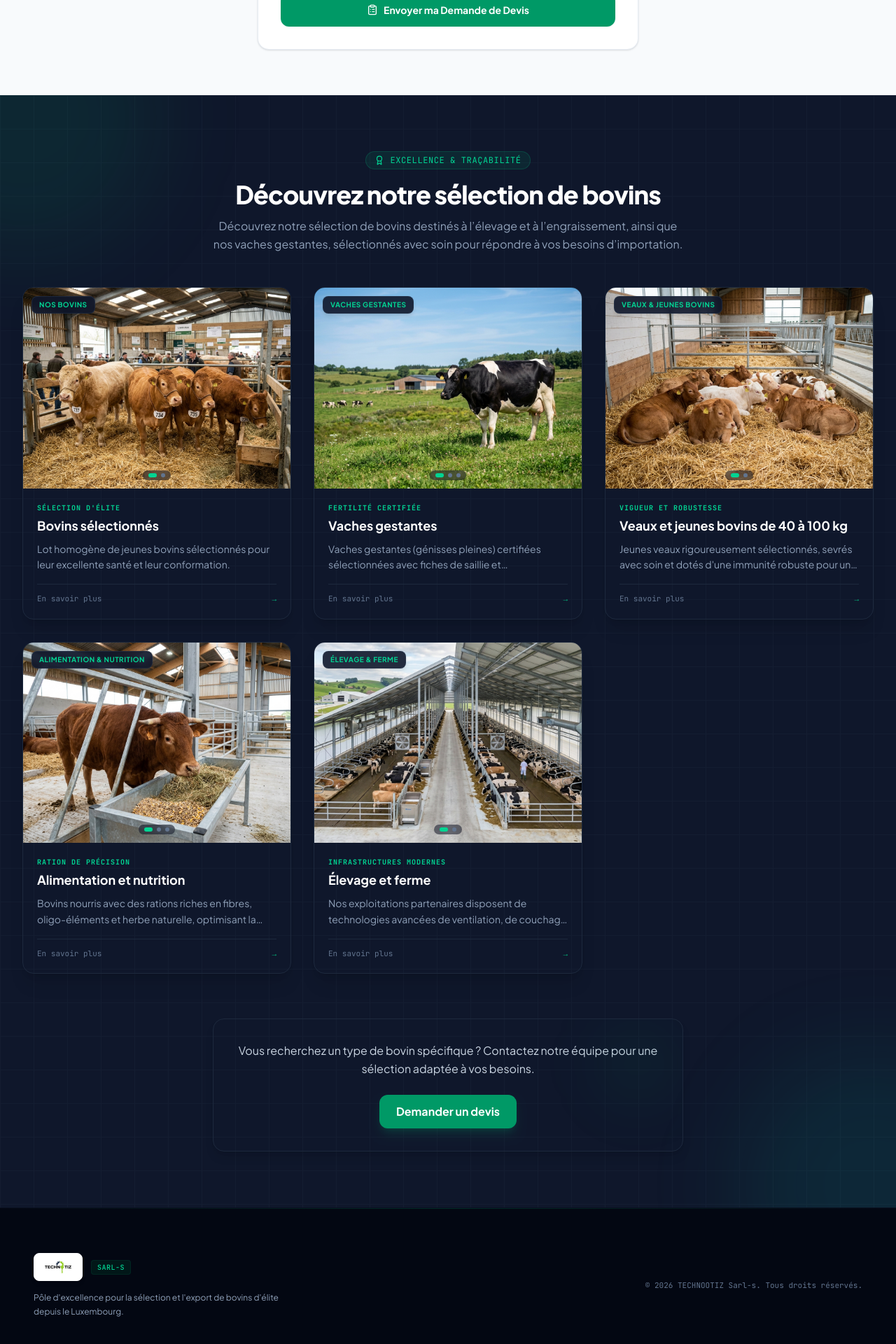
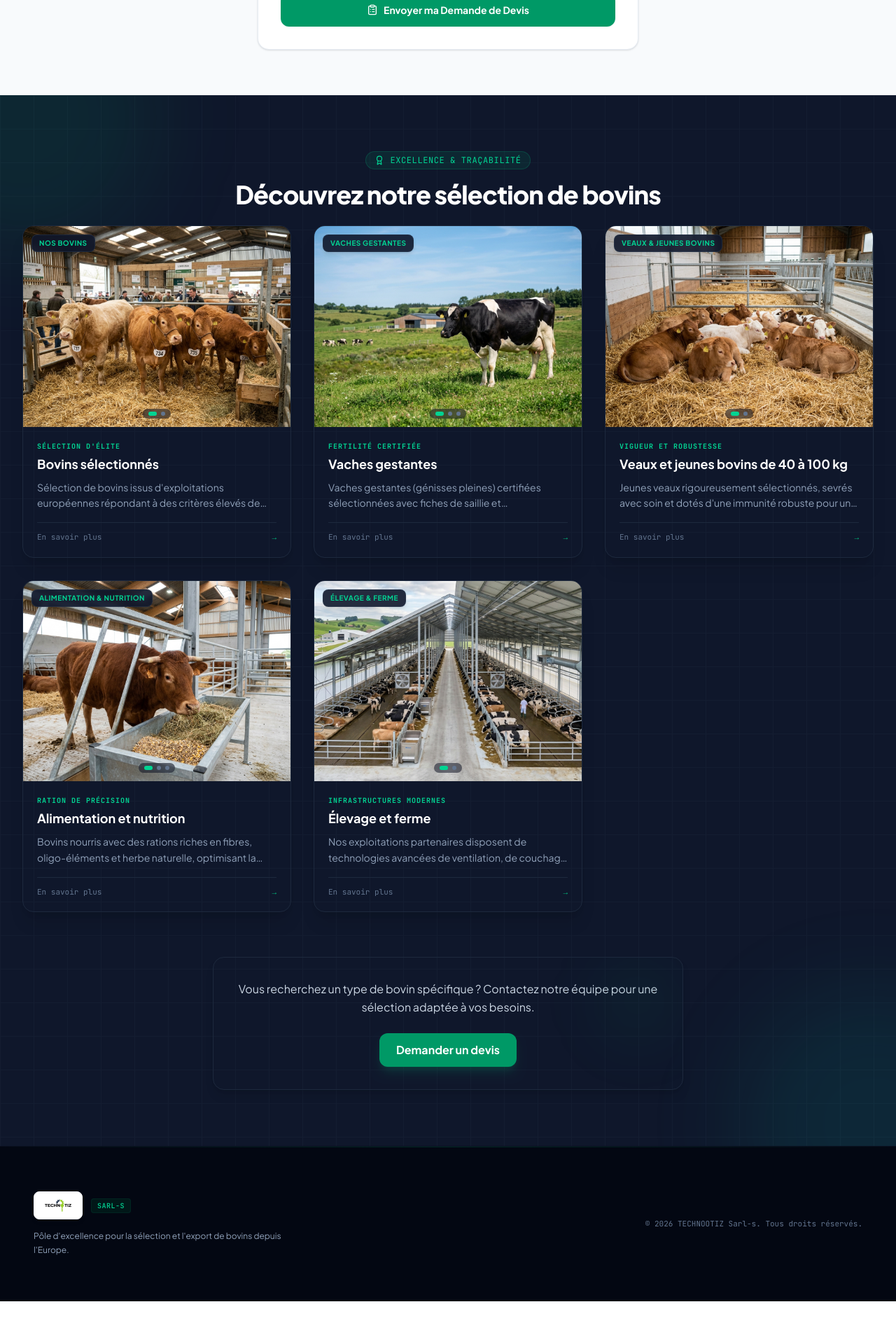
Before and after one commit to benammarhoussameddin/Bovin, a React (Vite) app: page / in a window 1280 px wide. Shown: the part 2492-4412 px from the top of the page at 70% size. After the commit the page ends 4351 px from the top, so only its background shows below. Built offline with nearby package versions, Linux system fonts and the light colour scheme.

Commit message:
refactor(content): update branding and descriptions
Update marketing copy to generalize European origin, refine bovine descriptions for better clarity, and adjust UI layout spacing.

```diff
--- a/src/components/Footer.tsx
+++ b/src/components/Footer.tsx
@@ -38,7 +38,7 @@ export default function Footer({ lang }: FooterProps) {
             <p className={`text-xs text-slate-400 leading-relaxed max-w-sm ${isRtl ? 'text-center md:text-right' : 'text-center md:text-left'}`}>
               {isRtl
                 ? 'تصدير النخبة البقرية من قلب أوروبا مع المرافقة الكاملة والشهادات الصحية.'
-                : 'Pôle d\'excellence pour la sélection et l\'export de bovins d\'élite depuis le Luxembourg.'
+                : 'Pôle d\'excellence pour la sélection et l\'export de bovins depuis l\'Europe.'
               }
             </p>
           </div>
--- a/src/components/GallerySection.tsx
+++ b/src/components/GallerySection.tsx
@@ -212,7 +212,7 @@ export default function GallerySection({ lang }: GallerySectionProps) {
       fr: {
         title: 'Bovins sélectionnés',
         subtitle: 'Sélection d\'élite',
-        desc: 'Lot homogène de jeunes bovins sélectionnés pour leur excellente santé et leur conformation.',
+        desc: 'Sélection de bovins issus d\'exploitations européennes répondant à des critères élevés de qualité, de santé et de traçabilité.',
         specs: {
           race: 'Sélection d’élite rustique',
           origin: 'Europe',
@@ -250,7 +250,7 @@ export default function GallerySection({ lang }: GallerySectionProps) {
         desc: 'Vaches gestantes (génisses pleines) certifiées sélectionnées avec fiches de saillie et d\'échographie vétérinaire.',
         specs: {
           race: 'Sélection laitière & mixte certifiée',
-          origin: 'Europe (France, Allemagne, Hollande)',
+          origin: 'Europe',
           weight: '550 - 680 kg',
           purpose: 'Production laitière & Renouvellement',
         }
@@ -405,7 +405,7 @@ export default function GallerySection({ lang }: GallerySectionProps) {
 
       <div className="max-w-7xl mx-auto px-4 sm:px-6 lg:px-8 relative z-10">
         {/* Header Section */}
-        <div className="text-center max-w-3xl mx-auto mb-12">
+        <div className="text-center max-w-3xl mx-auto mb-6">
           <div className="inline-flex items-center gap-2 px-3 py-1 rounded-full bg-emerald-500/10 border border-emerald-500/20 text-emerald-400 text-xs font-mono uppercase tracking-wider mb-4">
             <Award className="w-3.5 h-3.5" />
             <span>{isRtl ? 'جودة النخبة المضمونة' : 'EXCELLENCE & TRAÇABILITÉ'}</span>
@@ -413,16 +413,10 @@ export default function GallerySection({ lang }: GallerySectionProps) {
           <h2 className={`text-3xl sm:text-4xl font-black tracking-tight ${isRtl ? 'font-sans' : ''}`}>
             {sectionTitle}
           </h2>
-          <p className="text-slate-400 text-sm sm:text-base mt-3 max-w-2xl mx-auto leading-relaxed">
-            {isRtl
-              ? 'اكتشف مجموعتنا المختارة من المواشي المخصصة للتربية والتسمين، بالإضافة إلى الأبقار الحوامل، والتي تم اختيارها بعناية لتلبية احتياجات الاستيراد الخاصة بكم.'
-              : 'Découvrez notre sélection de bovins destinés à l’élevage et à l’engraissement, ainsi que nos vaches gestantes, sélectionnés avec soin pour répondre à vos besoins d’importation.'
-            }
-          </p>
         </div>
 
         {/* Dynamic Responsive 5-Card Grid Layout */}
-        <div className="grid grid-cols-1 md:grid-cols-2 lg:grid-cols-3 gap-6 sm:gap-8 mt-12">
+        <div className="grid grid-cols-1 md:grid-cols-2 lg:grid-cols-3 gap-6 sm:gap-8 mt-6">
           {galleryItems.map((item, idx) => (
             <GalleryCard
               key={item.id}
@@ -576,12 +570,6 @@ export default function GallerySection({ lang }: GallerySectionProps) {
                     </div>
                   </div>
                 </div>
-
-                {/* Footer of panel */}
-                <div className="mt-8 pt-4 border-t border-slate-850 flex items-center justify-between text-xs text-slate-500 font-mono">
-                  <span>Image {lightboxImageIndex + 1} / {galleryItems[selectedItemIndex].images.length}</span>
-                  <span className="text-slate-400">TechnOptiz Sarl-s</span>
-                </div>
               </div>
 
             </div>
```
